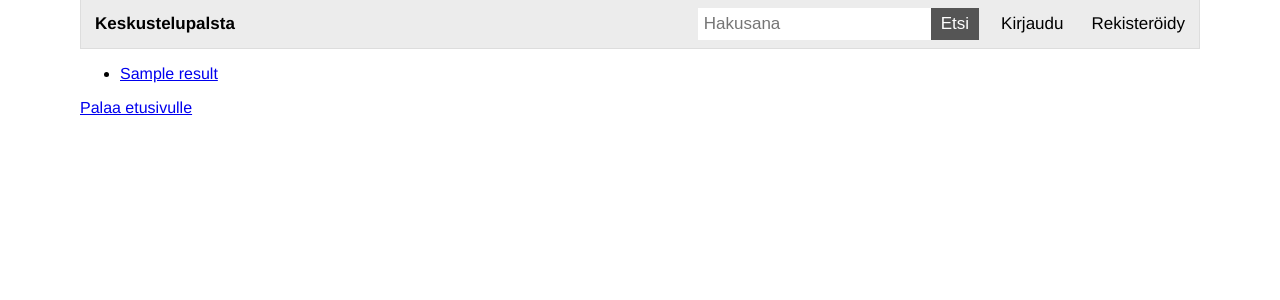
After one commit to jarkmaen/discussion-forum, a Flask app: template templates/search.html in a window 1280 px wide. The commit adds this page. Shown: the top 300 px of the page. Run offline with Flask 2, Linux system fonts and the light colour scheme; the template is opened without the code that fills it: most values are stand-ins (such as "Sample title", 1, 10 or a date in 2020).

Commit message:
Search function added

```diff
--- a/posts.py
+++ b/posts.py
@@ -44,3 +44,8 @@ def delete_post(post_id):
     db.session.execute(sql, {"post_id":post_id})
     db.session.commit()
     return True
+
+def search_posts(word):
+    sql = "SELECT id, title FROM posts WHERE title LIKE :word AND visible=TRUE"
+    result = db.session.execute(sql, {"word":"%"+word+"%"})
+    return result.fetchall()
--- a/routes.py
+++ b/routes.py
@@ -99,6 +99,11 @@ def edit_comment():
         else:
             return render_template("error.html", message="Viestin poistamisessa tapahtui virhe")
 
+@app.route("/search", methods=["POST"])
+def search():
+    word = request.form["word"]
+    return render_template("search.html", results=posts.search_posts(word))
+
 @app.route("/login", methods=["GET", "POST"])
 def login():
     if request.method == "GET":
--- a/templates/layout.html
+++ b/templates/layout.html
@@ -12,8 +12,8 @@
     <a href="/login">Kirjaudu</a>
     {% endif %}
     <div class="header-search">
-        <form>
-            <input type="text" placeholder="Hakusana">
+        <form action="/search", method="POST">
+            <input type="text" name="word" placeholder="Hakusana">
             <button>Etsi</button>
         </form>
     </div>
--- /dev/null
+++ b/templates/search.html
@@ -0,0 +1,13 @@
+{% extends "layout.html" %}
+{% block content %}
+{% if not results %}
+<p>Ei hakutuloksia</p>
+{% else %}
+{% for result in results %}
+<ul>
+    <li><a href="/post/{{ result.id }}">{{ result.title }}</a></li>
+</ul>
+{% endfor %}
+{% endif %}
+<p><a href="/">Palaa etusivulle</a></p>
+{% endblock %}
```
